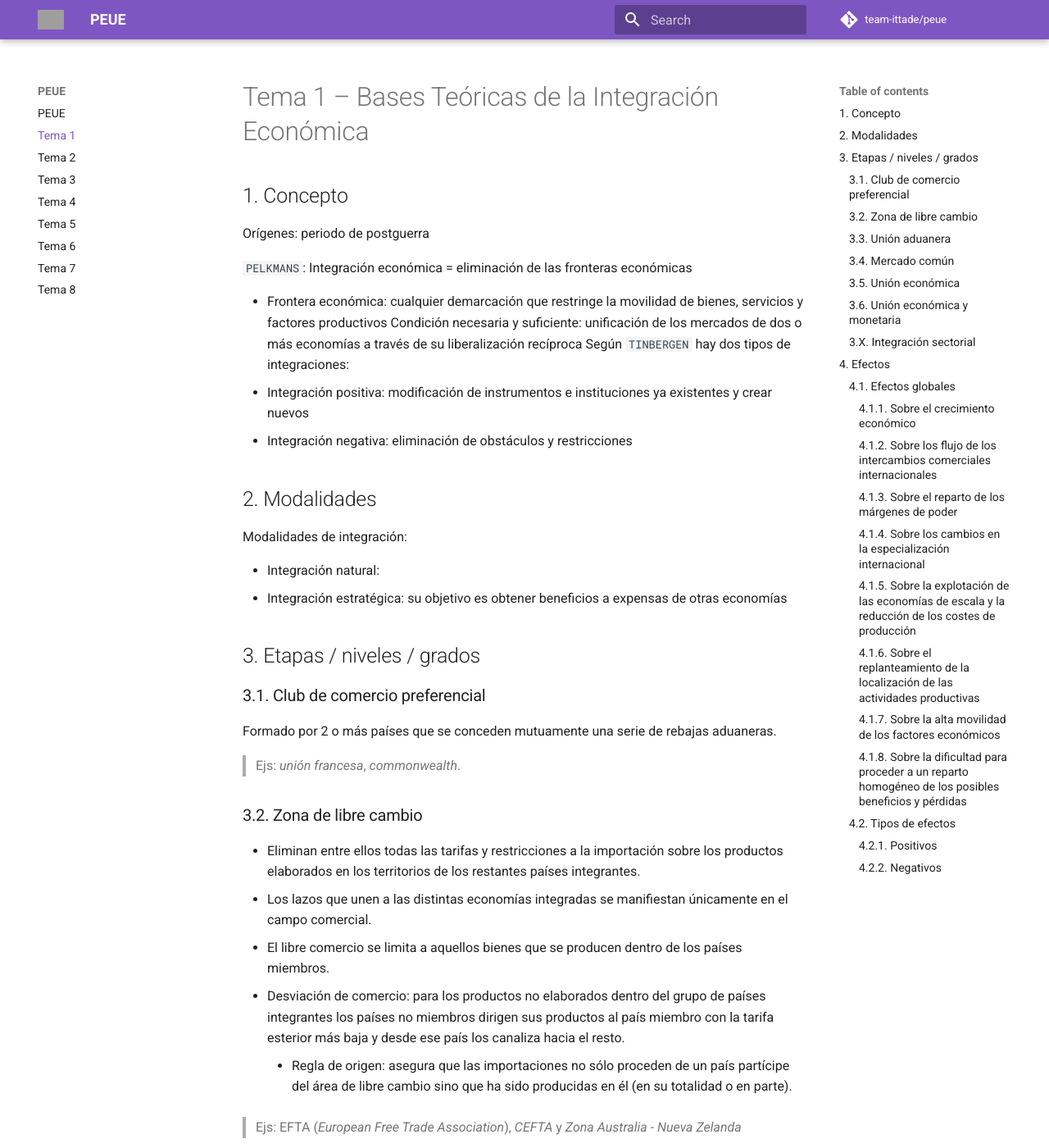
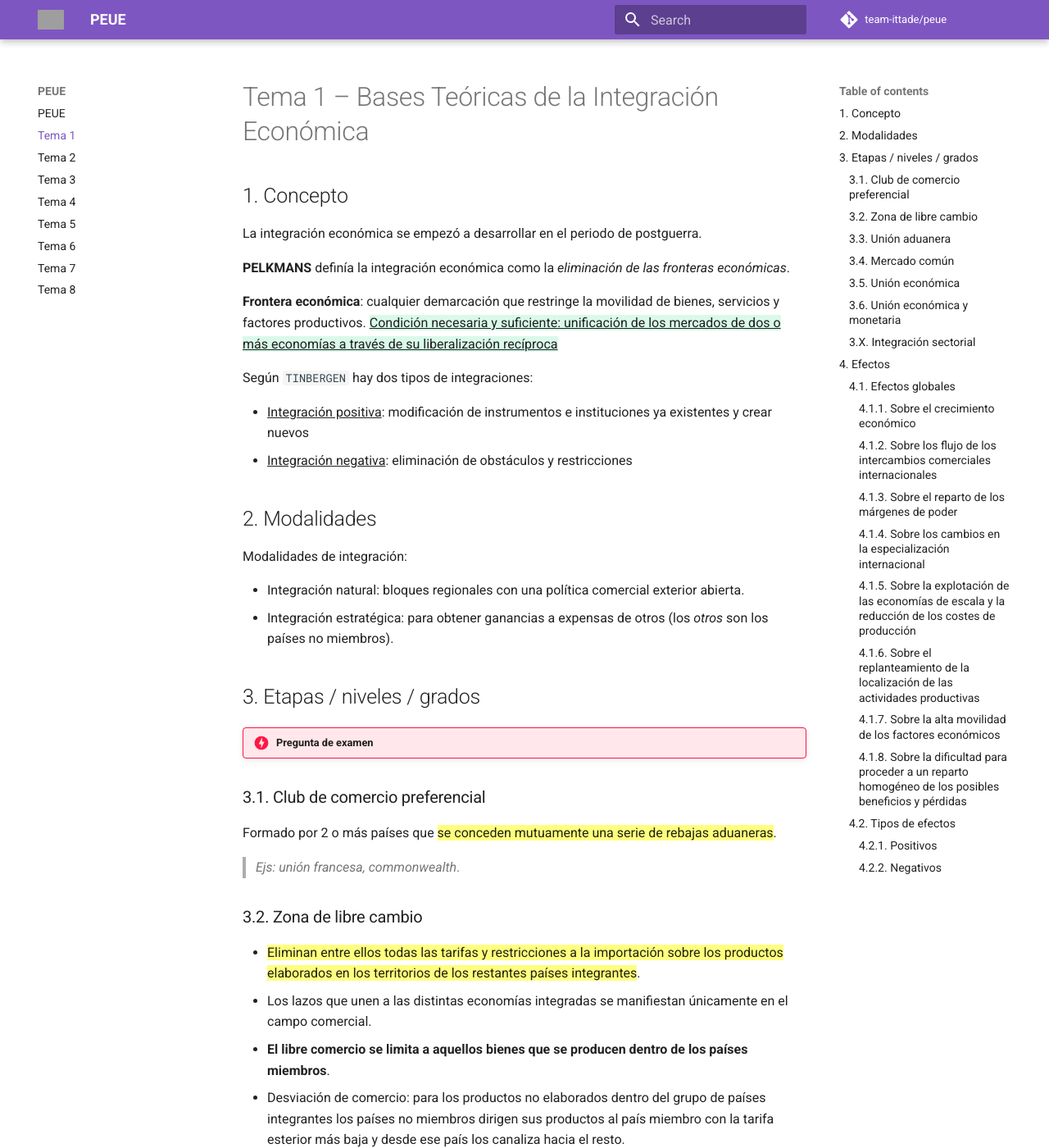
Before and after one commit to team-ittade/peue, an MkDocs documentation site: the page built from docs/tema-1.md, in a window 1280 px wide and 1400 px high. Shown: the whole window at 82% size. Built offline with MkDocs 1.6.1 and Material for MkDocs 9.7.7, drawn with Linux system fonts in a browser that asks for light colours; comment, search, counter and statistics services are not loaded; some of the changed text lies outside the part shown; grey boxes are pictures that could not be loaded.

Commit message:
feat: correct lection 1

```diff
--- a/docs/tema-1.md
+++ b/docs/tema-1.md
@@ -2,72 +2,77 @@
 
 ## 1. Concepto
 
-Orígenes: periodo de postguerra
+La integración económica se empezó a desarrollar en el periodo de postguerra.
 
-`PELKMANS`: Integración económica = eliminación de las fronteras económicas
+**PELKMANS** definía la integración económica como la *eliminación de las fronteras económicas*.
 
-- Frontera económica: cualquier demarcación que restringe la movilidad de bienes, servicios y factores productivos
-  Condición necesaria y suficiente: unificación de los mercados de dos o más economías a través de su liberalización recíproca
-  Según `TINBERGEN` hay dos tipos de integraciones:
-- Integración positiva: modificación de instrumentos e instituciones ya existentes y crear nuevos
-- Integración negativa: eliminación de obstáculos y restricciones
+**Frontera económica**: cualquier demarcación que restringe la movilidad de bienes, servicios y factores productivos. {++ Condición necesaria y suficiente: unificación de los mercados de dos o más economías a través de su liberalización recíproca ++}
+
+Según `TINBERGEN` hay dos tipos de integraciones:
+
+- ^^Integración positiva^^: modificación de instrumentos e instituciones ya existentes y crear nuevos
+- ^^Integración negativa^^: eliminación de obstáculos y restricciones
 
 ## 2. Modalidades
 
 Modalidades de integración:
 
-- Integración natural:
-- Integración estratégica: su objetivo es obtener beneficios a expensas de otras economías
+- Integración natural: bloques regionales con una política comercial exterior abierta.
+- Integración estratégica: para obtener ganancias a expensas de otros (los *otros* son los países no miembros).
 
 ## 3. Etapas / niveles / grados
 
+!!! danger "Pregunta de examen"
+
 ### 3.1. Club de comercio preferencial
 
-Formado por 2 o más países que se conceden mutuamente una serie de rebajas aduaneras.
+Formado por 2 o más países que ==se conceden mutuamente una serie de rebajas aduaneras==.
 
-> Ejs: _unión francesa_, _commonwealth_.
+> *Ejs: unión francesa, commonwealth*.
 
 ### 3.2. Zona de libre cambio
 
-- Eliminan entre ellos todas las tarifas y restricciones a la importación sobre los productos elaborados en los territorios de los restantes países integrantes.
+- ==Eliminan entre ellos todas las tarifas y restricciones a la importación sobre los productos elaborados en los territorios de los restantes países integrantes==.
 - Los lazos que unen a las distintas economías integradas se manifiestan únicamente en el campo comercial.
-- El libre comercio se limita a aquellos bienes que se producen dentro de los países miembros.
+- **El libre comercio se limita a aquellos bienes que se producen dentro de los países miembros**.
 - Desviación de comercio: para los productos no elaborados dentro del grupo de países integrantes los países no miembros dirigen sus productos al país miembro con la tarifa esterior más baja y desde ese país los canaliza hacia el resto.
     - Regla de origen: asegura que las importaciones no sólo proceden de un país partícipe del área de libre cambio sino que ha sido producidas en él (en su totalidad o en parte).
 
-> Ejs: EFTA (_European Free Trade Association_), _CEFTA_ y _Zona Australia - Nueva Zelanda_
+> *Ejs: EFTA (European Free Trade Association), CEFTA y Zona Australia - Nueva Zelanda*
 
 ### 3.3. Unión aduanera
 
 Los países adoptan la **libertad de circulación de mercancías en el área integrada y una política comercial común**, así como una **tarifa aduanera común de cara a certeros**
 
-> Ejs: _CEE (1968)_, _UE-Turquía_, _UE-Andorra_, _UE-San Marino_
+> *Ejs: CEE (1968), UE-Turquía, UE-Andorra, UE-San Marino*
 
 ### 3.4. Mercado común
 
-Es como la [Unión Aduanera](#33-unión-aduanera) añadiendo la \*\*libre circulación de capitales, trabajadores y la libertad de establecimiento de actividades productivas.
+Es como la [Unión Aduanera](#33-unión-aduanera) añadiendo la **libre circulación de capitales, trabajadores y la libertad de establecimiento de actividades productivas**.
 
-> Ejs: _CEE (1992)_
+> *Ejs: CEE (1992)*
 
 ### 3.5. Unión económica
 
 Los países **forman un mercado común y armonizan o unifican sus políticas económicas nacionales** (fiscales, monetarias y socio-económicas).
 
-> Ejs: Benelux (Bélgica, Países Bajos y Luxemburgo) pasó de [Unión Aduanera](#33-unión-aduanera) a [Unión Económica](#35-unión-económica); CEE, que era un mercado común que avanzó hacia una [Unión Económica](#35-unión-económica)
+> *Ejs: Benelux (Bélgica, Países Bajos y Luxemburgo) pasó de [Unión Aduanera](#33-unión-aduanera) a [Unión Económica](#35-unión-económica); CEE, que era un mercado común que avanzó hacia una [Unión Económica](#35-unión-económica)*
 
 ### 3.6. Unión económica y monetaria
 
 Es una [Unión Económica](#35-unión-económica) en la que los países están regidos por **una unidad y circulación monetaria única**.
 
-> Ejs: _Unión Monetaria entre Bélgica y Luxemburgo (dead)_; _Eurozona_
+> *Ejs: Unión Monetaria entre Bélgica y Luxemburgo (dead); Eurozona*
 
 ### 3.X. Integración sectorial
 
 Es una forma de cooperación aunque pueda ser utilizada como instrumento para alcanzar una forma de integración descrita anteriormente.
 
-> Ej: CECA (Comunidad Europea del Carbón y del Acero)
+> *Ej: CECA (Comunidad Europea del Carbón y del Acero)*
 
 ## 4. Efectos
+
+!!! danger "Pregunta de examen"
 
 Dependen principalmente de:
 
```
Also changed, not shown: other parts of docs/tema-1.md (+3 -6 lines), docs/index.md (+1 -1 lines).
